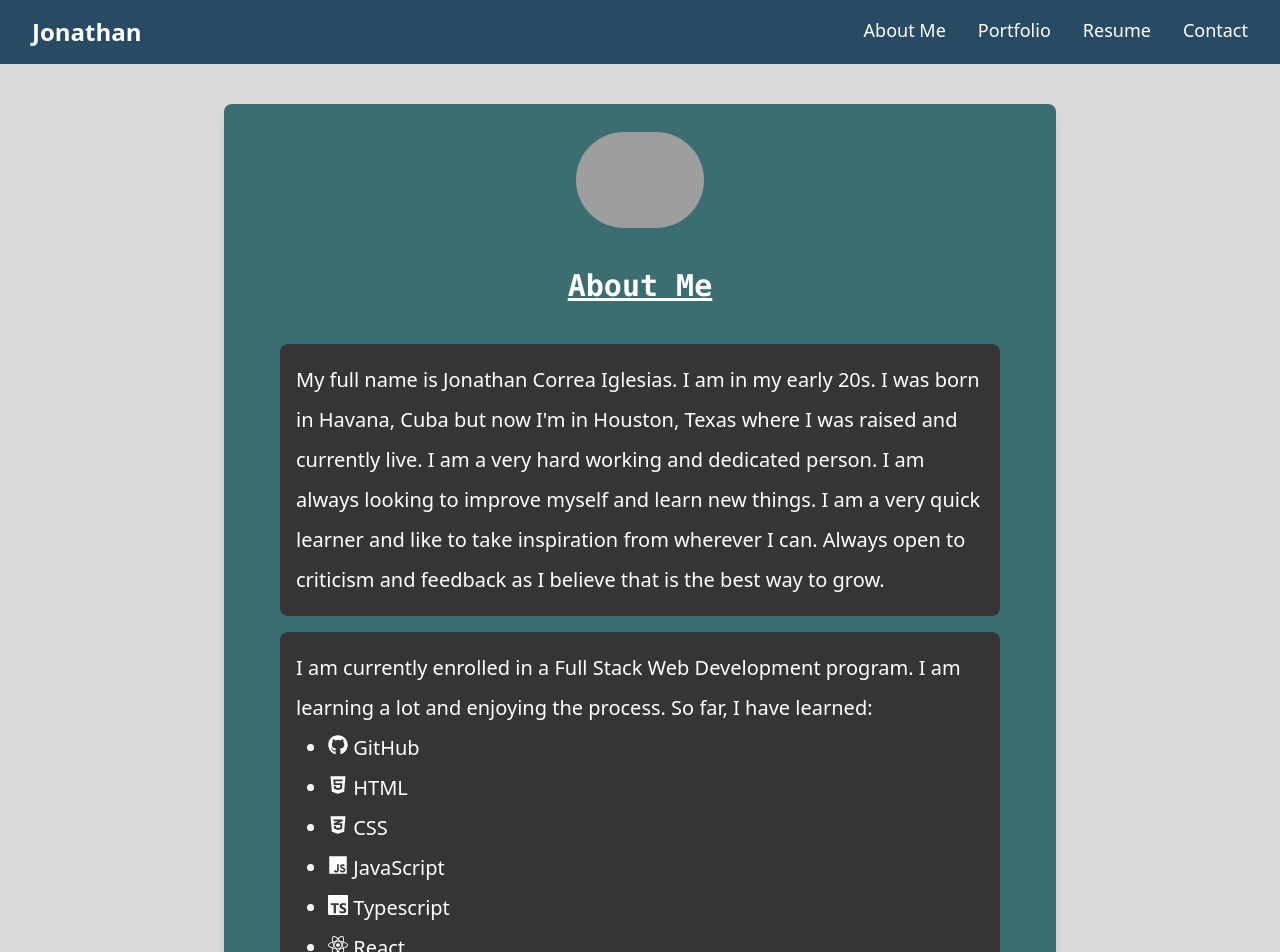
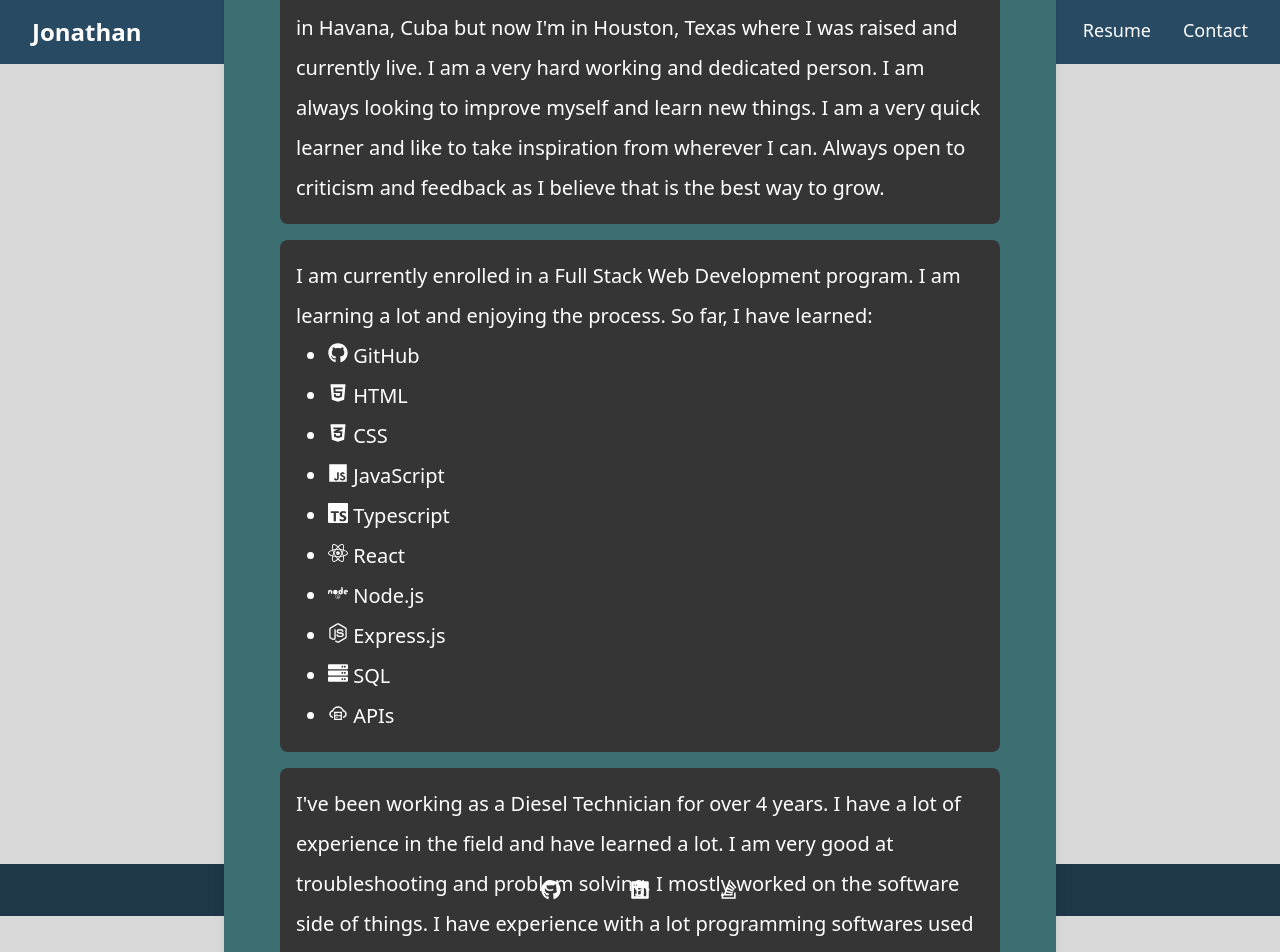
Before and after one commit to xPandemonium/Portfolio, a React (Vite) app: page / in a window 1280 px wide. Shown: the top 952 px of the page. Built offline with nearby package versions, Linux system fonts and the light colour scheme; grey boxes are pictures that could not be loaded.

Commit message:
Composed and style the footer

```diff
--- a/src/App.jsx
+++ b/src/App.jsx
@@ -7,7 +7,7 @@
   return (
     <>
       <Header />
-      <main>
+      <main className='h-screen flex'>
         <Outlet />
       </main>
       <Footer />
--- a/src/components/Footer.jsx
+++ b/src/components/Footer.jsx
@@ -1,5 +1,21 @@
+import {FaGithub, FaLinkedin, FaStackOverflow} from "react-icons/fa";
+
 export default function Footer() {
     return (
-        <div></div>
+        <footer className="bg-footer text-white p-4">
+            <div className="container mx-auto">
+                <div className="grid grid-cols-3 gap-4 mx-[40%] text-xl">
+                    <div className="col-span-1 mx-auto">
+                        <a href="https://github.com/xPandemonium" target="blank" className="hover:text-bg"><FaGithub /></a>
+                    </div>
+                    <div className="col-span-1 mx-auto">
+                        <a href="/" target="blank" className="hover:text-bg"><FaLinkedin /></a>
+                    </div>
+                    <div className="col-span-1 mx-auto">
+                        <a href="/" target="blank" className="hover:text-bg"><FaStackOverflow /></a>
+                    </div>
+                </div>
+            </div>
+        </footer>
     )
 }
--- a/src/index.css
+++ b/src/index.css
@@ -8,4 +8,5 @@
     --color-bg: #D9D9D9;
     --color-header: #284B63;
     --color-error: #DC143C;
+    --color-footer: #1e3849;
 }
--- a/src/pages/ErrorPage.jsx
+++ b/src/pages/ErrorPage.jsx
@@ -1,5 +1,4 @@
 import Header from '../components/Header';
-import Footer from '../components/Footer';
 
 
 // In case of an error, the ErrorPage component will be rendered.
@@ -13,7 +12,6 @@
         <p className='text-center'>Sorry, the page you are looking for cannot be found.</p>
       </div>
     </div>
-    <Footer />
     </>
   )
 }
```
